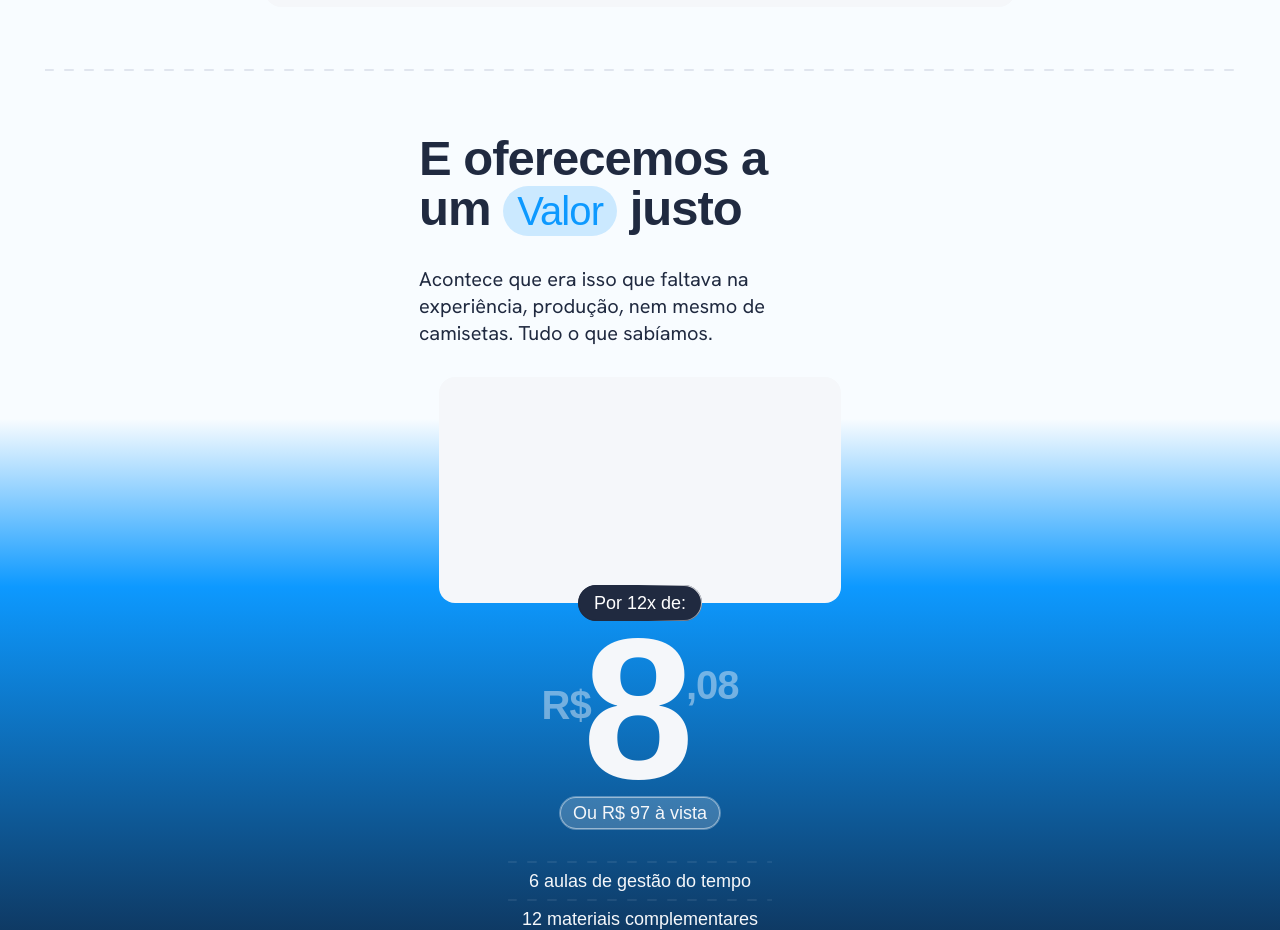
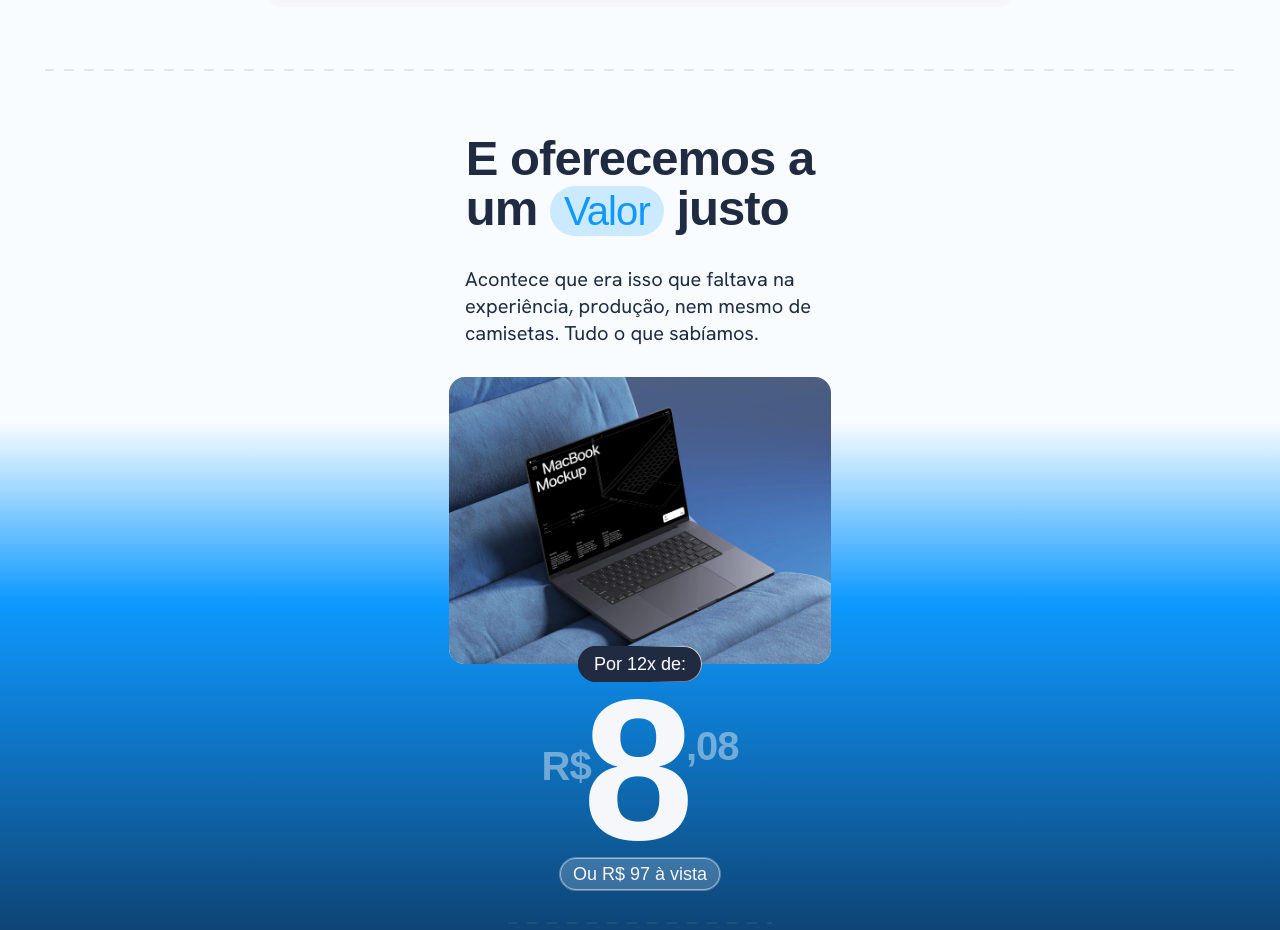
Before and after one commit to FelipeSilveiraChaves/Palaga-s-Product, a Next.js app in the folder quatrogavetas-lp1/: page /lp-1 in a window 1280 px wide. Shown: the part 8360-9290 px from the top of the page. Built offline with nearby package versions, Linux system fonts and the light colour scheme; no server answers; a web font is replaced by a local one.

Commit message:
small changes CTA

```diff
--- a/quatrogavetas-lp1/src/app/(landing pages)/lp-1/components/textwrapper.tsx
+++ b/quatrogavetas-lp1/src/app/(landing pages)/lp-1/components/textwrapper.tsx
@@ -9,5 +9,5 @@ export default function TextWrapper({
   children,
   className = "",
 }: TextWrapperProps) {
-  return <div className="max-w-125 px-7.25">{children}</div>;
+  return <div className={`max-w-125 px-7.25 ${className}`}>{children}</div>;
 }
--- a/quatrogavetas-lp1/src/app/(landing pages)/lp-1/page.tsx
+++ b/quatrogavetas-lp1/src/app/(landing pages)/lp-1/page.tsx
@@ -214,14 +214,14 @@ export default function LandingPageOne() {
           </TextWrapper>
           <div className="aspect-video w-full max-w-187.5 rounded-2xl bg-[#F5F7FA]" />
           <DashedDivider className="mt-15 mb-15" />
-          <TextWrapper>
+          <TextWrapper className="flex flex-col items-center justify-center">
             <Title
               className={`font-title text-[49px] leading-12.5 font-semibold tracking-[-0.99px] text-[#202A40]`}
             >
               E oferecemos a <br /> um <Badge label="Valor" /> justo
             </Title>
 
-            <BaseContent className="pt-7.5 pb-7.5">
+            <BaseContent className="w-[350px] pt-7.5 pb-7.5">
               Acontece que era isso que faltava na experiência, produção, nem
               mesmo de camisetas. Tudo o que sabíamos.
             </BaseContent>
--- a/quatrogavetas-lp1/src/app/components/calltoaction.tsx
+++ b/quatrogavetas-lp1/src/app/components/calltoaction.tsx
@@ -1,11 +1,17 @@
+import Image from "next/image";
 import { DashedDivider } from "./dasheddivider";
 import ParcelasComponent from "./parcelas";
 import BuyButton from "./purchasebutton";
+import MockupMac from "../../../assets/images/68951360dc0e8215efde949a_010.jpeg";
 
 export default function CallToAction() {
   return (
     <div className="font-title flex w-full max-w-95.5 flex-col items-center justify-center rounded-b-4xl bg-transparent">
-      <div className="aspect-video h-56.5 rounded-2xl bg-[#F5F7FA]" />
+      <Image
+        src={MockupMac}
+        alt="macbook com propaganda"
+        className="h-auto w-full rounded-2xl bg-[#F5F7FA]"
+      />
       <ParcelasComponent />
 
       <div className="flex h-36 items-center justify-center">
```
Also changed, not shown: quatrogavetas-lp1/assets/images/68951360dc0e8215efde949a_010.jpeg (added), quatrogavetas-lp1/assets/images/MOCKUPVERDEMAC.jpeg (added).
